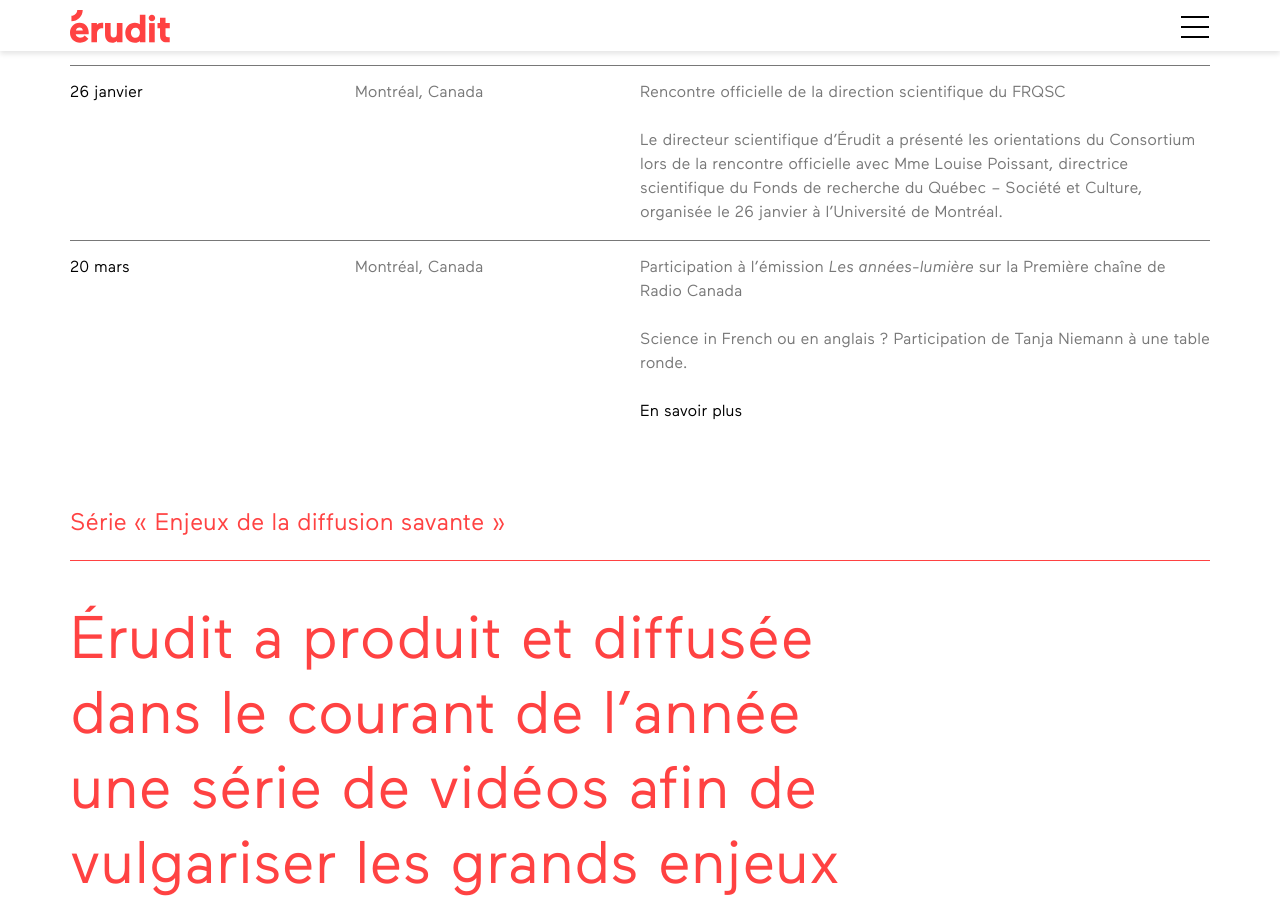
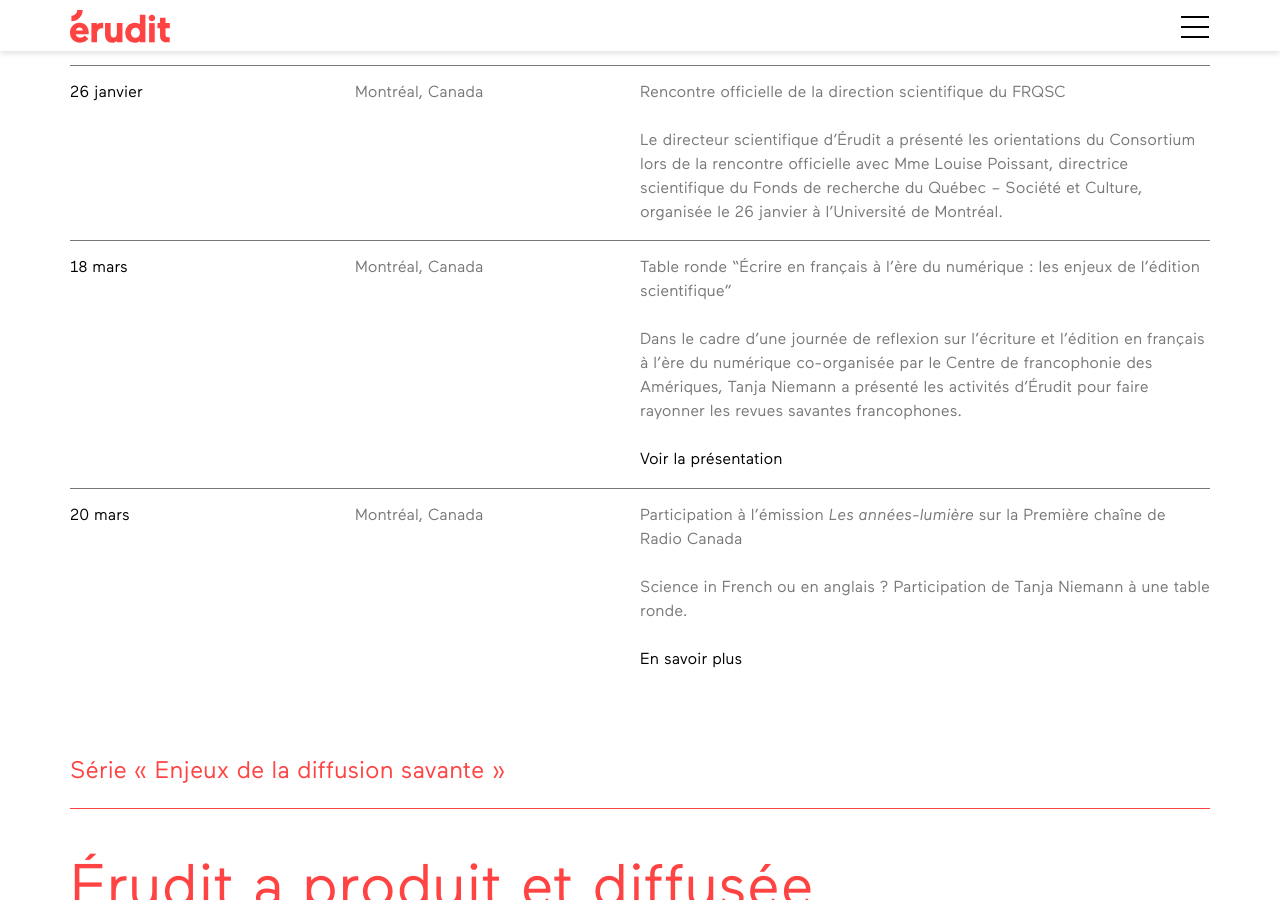
Before and after one commit to sssoz/annual-report-2016, a Jekyll site: the page built from index.html, in a window 1280 px wide and 900 px high, scrolled down 18704 px. Built offline with Jekyll 4.4.1, drawn with Linux system fonts in a browser that asks for light colours; some web fonts are replaced.

Commit message:
Update fr-04-notre-organisme.markdown

```diff
--- a/_sections/fr-04-notre-organisme.markdown
+++ b/_sections/fr-04-notre-organisme.markdown
@@ -100,6 +100,11 @@
   - Rencontre officielle de la direction scientifique du FRQSC
   <br><br>
   Le directeur scientifique d’Érudit a présenté les orientations du Consortium lors de la rencontre officielle avec Mme Louise Poissant, directrice scientifique du Fonds de recherche du Québec – Société et Culture, organisée le 26 janvier à l’Université de Montréal.
+- ##### 18 mars
+  - Montréal, Canada
+  - Table ronde "Écrire en français à l’ère du numérique : les enjeux de l’édition scientifique"
+  <br><br>
+  Dans le cadre d'une journée de reflexion sur l’écriture et l’édition en français à l’ère du numérique co-organisée par le Centre de francophonie des Amériques, Tanja Niemann a présenté les activités d'Érudit pour faire rayonner les revues savantes francophones. <br><br>[Voir la présentation](https://youtu.be/bFF70bsLRHw?t=37m40s){:target="_blank"}
 - ##### 20 mars
   - Montréal, Canada
   - Participation à l’émission *Les années-lumière* sur la Première chaîne de Radio Canada
```
